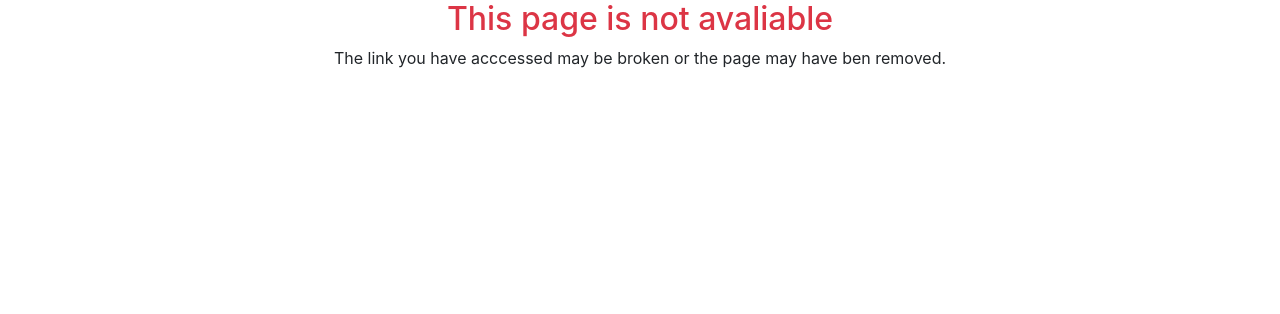
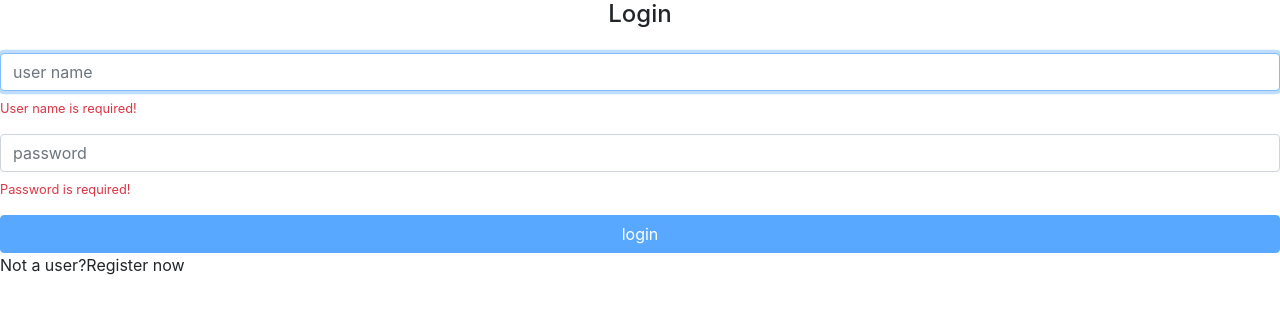
Before and after one commit to CastroArrudaBeatriz/formacao_angular, an Angular app in the folder alurapic/: page / in a window 1280 px wide. Shown: the top 314 px of the page. Built offline with nearby package versions, Linux system fonts and the light colour scheme.

Commit message:
Iniciando componente de login e iniciando validação de formularios

```diff
--- a/alurapic/src/app/app.module.ts
+++ b/alurapic/src/app/app.module.ts
@@ -6,6 +6,7 @@
 import { PhotosModule } from './photos/photos.module';
 import { PhotoService } from './photos/photo/photo.service';
 import { ErrorsModule } from './errors/errors.module';
+import { HomeModule } from './home/home.module';
 
 
 @NgModule({
@@ -16,6 +17,7 @@
     BrowserModule,
     PhotosModule,
     ErrorsModule,
+    HomeModule,
     AppRoutingModule
   ],
   providers: [
--- a/alurapic/src/app/app.routing.module.ts
+++ b/alurapic/src/app/app.routing.module.ts
@@ -5,8 +5,13 @@
 import { PhotoFormComponent } from './photos/photo-form/photo-form.component';
 import { NotFoundComponent } from './errors/not-found/not-found.component';
 import { PhotoListResolver } from './photos/photo-list/photo-list.resolver';
+import { SigInComponent } from './home/signin/signin.component';
 
 const routes: Routes = [
+    {
+        path: '',
+        component: SigInComponent
+    },
     {
         path: 'user/:userName',
         component: PhotoListComponent,
--- /dev/null
+++ b/alurapic/src/app/home/signin/signin.component.html
@@ -0,0 +1,19 @@
+<h4 class="text-center">Login</h4>
+
+<form [formGroup]="loginForm" class="form mt-4">
+
+    <div class="form-group">
+        <input formControlName="userName" class="form-control" placeholder="user name" autofocus>
+        <small *ngIf="loginForm.get('userName').errors?.required" class="text-danger d-block mt-2">User name is required!</small>
+    </div>
+
+    <div class="form-group">
+        <input formControlName="password" type="password" class="form-control" placeholder="password">
+        <small *ngIf="loginForm.get('password').errors?.required" class="text-danger d-block mt-2">Password is required!</small>
+    </div>
+
+    <button [disabled]="loginForm.invalid" type="submit" class="btn btn-primary btn-block">login</button>
+
+</form>
+
+<p>Not a user?<a>Register now</a></p>
--- /dev/null
+++ b/alurapic/src/app/home/signin/signin.component.ts
@@ -0,0 +1,23 @@
+import { Component, OnInit } from '@angular/core';
+import { FormGroup, FormBuilder, Validators } from '@angular/forms';
+
+@Component({
+    selector: 'app-signin',
+    templateUrl: './signin.component.html'
+})
+export class SigInComponent implements OnInit {
+
+    loginForm: FormGroup;
+
+    constructor(private formBuilder: FormBuilder) {
+
+    }
+
+    ngOnInit(): void {
+        this.loginForm = this.formBuilder.group({
+            userName: ['', Validators.required],
+            password: ['', Validators.required]
+        });
+    }
+
+}
```
Also changed, not shown: alurapic/src/app/home/home.module.ts (added, +20 -0 lines).
